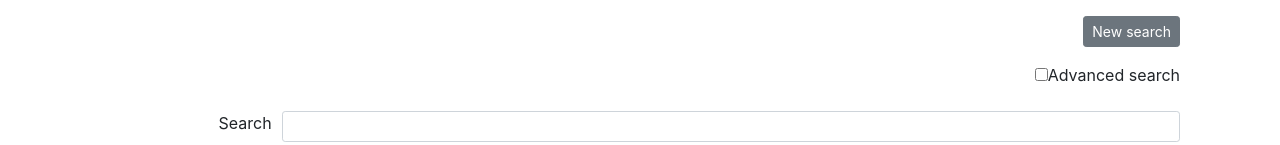
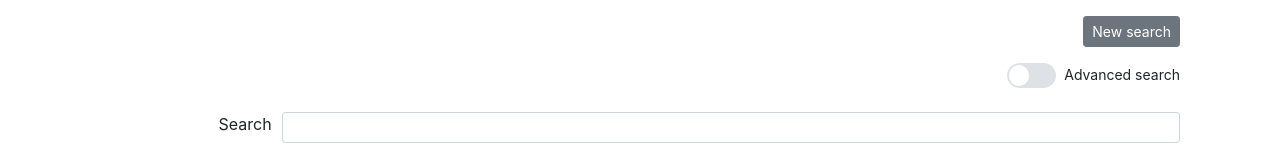
Before and after one commit to CAPE-js/cape-core, a Vue app: page /#/ in a window 1280 px wide. Shown: the part 221-366 px from the top of the page. Built offline with nearby package versions, Linux system fonts and the light colour scheme.

Commit message:
Adds style sheet for switch component.

```diff
--- /dev/null
+++ b/src/assets/switch.css
@@ -0,0 +1,125 @@
+/* Start of switch css */
+
+.switch {
+    font-size: 1rem;
+    position: relative;
+  }
+  .switch input {
+    position: absolute;
+    height: 1px;
+    width: 1px;
+    background: none;
+    border: 0;
+    clip: rect(0 0 0 0);
+    clip-path: inset(50%);
+    overflow: hidden;
+    padding: 0;
+  }
+  .switch input + label {
+    position: relative;
+    min-width: calc(calc(2.375rem * .8) * 2);
+    border-radius: calc(2.375rem * .8);
+    height: calc(2.375rem * .8);
+    line-height: calc(2.375rem * .8);
+    display: inline-block;
+    cursor: pointer;
+    outline: none;
+    user-select: none;
+    vertical-align: middle;
+    text-indent: calc(calc(calc(2.375rem * .8) * 2) + .5rem);
+  }
+  .switch input + label::before,
+  .switch input + label::after {
+    content: '';
+    position: absolute;
+    top: 0;
+    left: 0;
+    width: calc(calc(2.375rem * .8) * 2);
+    bottom: 0;
+    display: block;
+  }
+  .switch input + label::before {
+    right: 0;
+    background-color: #dee2e6;
+    border-radius: calc(2.375rem * .8);
+    transition: 0.2s all;
+  }
+  .switch input + label::after {
+    top: 2px;
+    left: 2px;
+    width: calc(calc(2.375rem * .8) - calc(2px * 2));
+    height: calc(calc(2.375rem * .8) - calc(2px * 2));
+    border-radius: 50%;
+    background-color: white;
+    transition: 0.2s all;
+  }
+  .switch input:checked + label::before {
+    background-color: #08d;
+  }
+  .switch input:checked + label::after {
+    margin-left: calc(2.375rem * .8);
+  }
+  .switch input:focus + label::before {
+    outline: none;
+    box-shadow: 0 0 0 0.2rem rgba(0, 136, 221, 0.25);
+  }
+  .switch input:disabled + label {
+    color: #868e96;
+    cursor: not-allowed;
+  }
+  .switch input:disabled + label::before {
+    background-color: #e9ecef;
+  }
+  .switch.switch-sm {
+    font-size: 0.875rem;
+  }
+  .switch.switch-sm input + label {
+    min-width: calc(calc(1.9375rem * .8) * 2);
+    height: calc(1.9375rem * .8);
+    line-height: calc(1.9375rem * .8);
+    text-indent: calc(calc(calc(1.9375rem * .8) * 2) + .5rem);
+  }
+  .switch.switch-sm input + label::before {
+    width: calc(calc(1.9375rem * .8) * 2);
+  }
+  .switch.switch-sm input + label::after {
+    width: calc(calc(1.9375rem * .8) - calc(2px * 2));
+    height: calc(calc(1.9375rem * .8) - calc(2px * 2));
+  }
+  .switch.switch-sm input:checked + label::after {
+    margin-left: calc(1.9375rem * .8);
+  }
+  .switch.switch-lg {
+    font-size: 1.25rem;
+  }
+  .switch.switch-lg input + label {
+    min-width: calc(calc(3rem * .8) * 2);
+    height: calc(3rem * .8);
+    line-height: calc(3rem * .8);
+    text-indent: calc(calc(calc(3rem * .8) * 2) + .5rem);
+  }
+  .switch.switch-lg input + label::before {
+    width: calc(calc(3rem * .8) * 2);
+  }
+  .switch.switch-lg input + label::after {
+    width: calc(calc(3rem * .8) - calc(2px * 2));
+    height: calc(calc(3rem * .8) - calc(2px * 2));
+  }
+  .switch.switch-lg input:checked + label::after {
+    margin-left: calc(3rem * .8);
+  }
+  .switch + .switch {
+    margin-left: 1rem;
+  }
+
+  body {
+    padding: 1rem;
+  }
+
+  .dropdown-menu {
+    margin-top: .75rem;
+  }
+
+
+
+/* end of switch css */
--- a/src/components/HomePage.vue
+++ b/src/components/HomePage.vue
@@ -273,3 +273,7 @@ export default {
     }
 }
 </script>
+
+<style scoped>
+@import'/src/assets/switch.css';
+</style>
```
Also changed, not shown: 1 other file (tests, documents, lock files or other folders).
